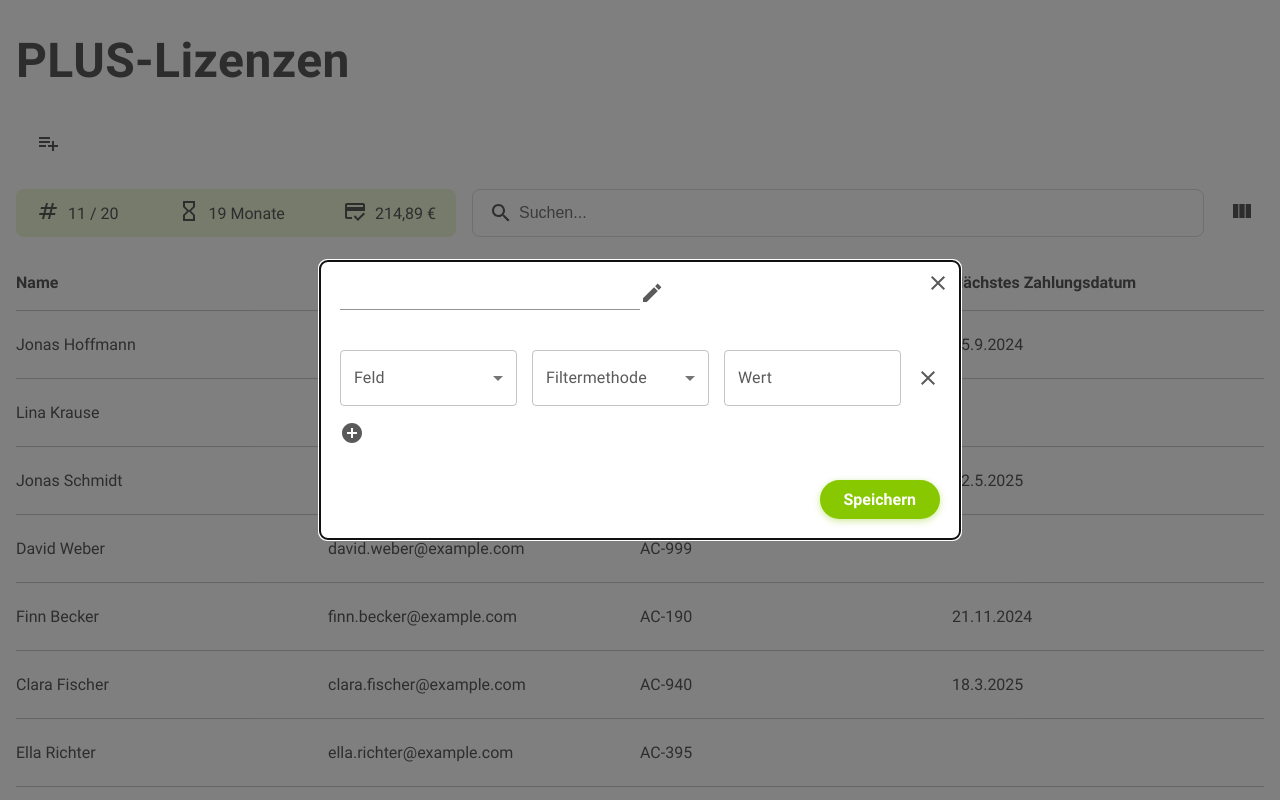
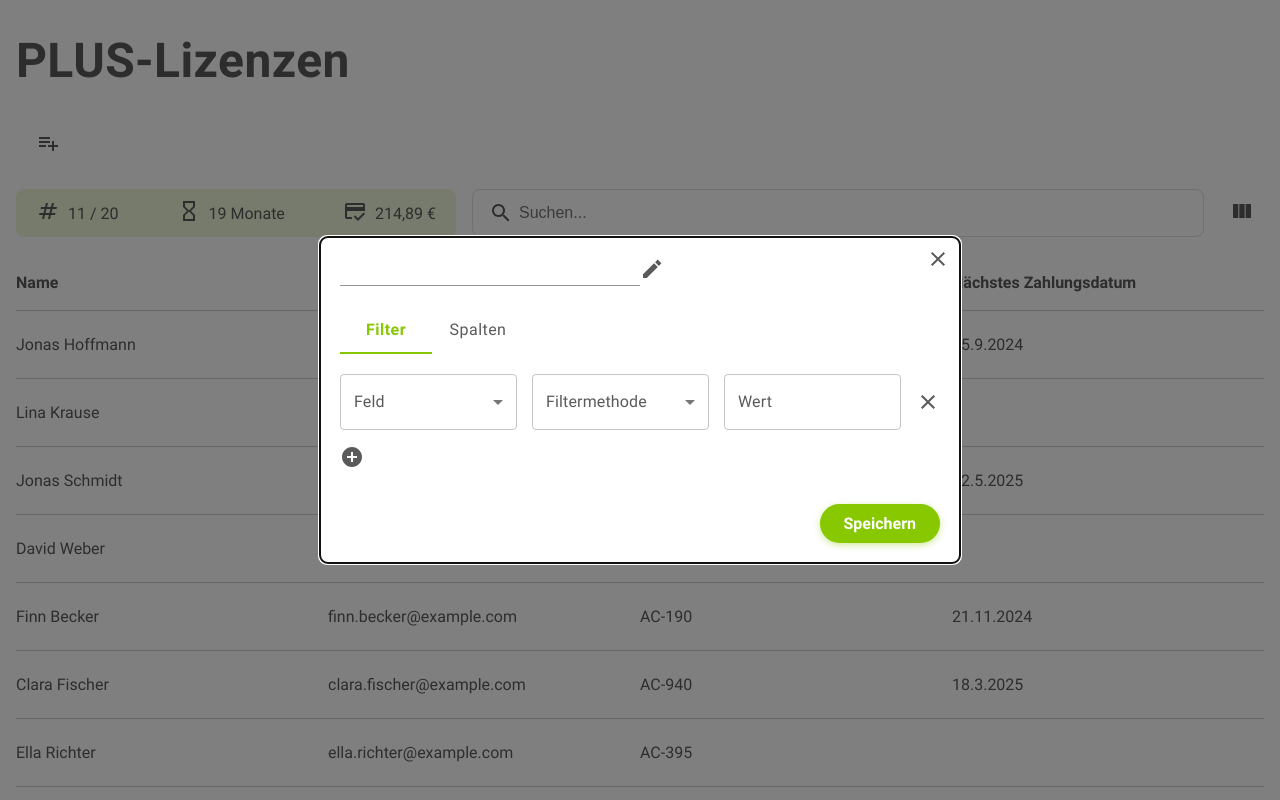
Before and after one commit to claraw-19/plus, a Next.js app: page / in a window 1280 px wide. Both pictures are taken after a click on the icon 48 px from the left and 143 px from the top of the page. Built offline with nearby package versions, Linux system fonts and the light colour scheme.

Commit message:
add tabs to switch between filter and columns

```diff
--- a/components/Plus/Filter.jsx
+++ b/components/Plus/Filter.jsx
@@ -2,7 +2,16 @@ import { useState, useContext, useEffect } from "react";
 import styled, { ThemeContext } from "styled-components";
 import FilterContainer from "@/components/Plus/FilterContainer";
 import { v4 as uuidv4 } from "uuid";
-import { Button, Input, Menu, MenuItem, Modal, Box } from "@mui/material";
+import {
+  Button,
+  Input,
+  Menu,
+  MenuItem,
+  Modal,
+  Tabs,
+  Tab,
+  Box,
+} from "@mui/material";
 import SaveButton from "@/components/common/buttons/PrimaryButton";
 import {
   AddCircle as AddCircleIcon,
@@ -25,6 +34,7 @@ export default function Filter({
   const [selectedView, setSelectedView] = useState(null);
   const [contextMenu, setContextMenu] = useState(null);
   const [isEditMode, setIsEditMode] = useState(false);
+  const [activeTab, setActiveTab] = useState(0);
 
   useEffect(() => {
     const savedViewsFromStorage = localStorage.getItem("savedViews");
@@ -152,6 +162,10 @@ export default function Filter({
     handleCloseContextMenu();
   };
 
+  const handleTabChange = (tab) => {
+    setActiveTab(tab);
+  };
+
   return (
     <>
       <Styled.SalesViewPanel>
@@ -234,6 +248,14 @@ export default function Filter({
             />
           </Styled.IconWrapper>
 
+          <Styled.Tabs
+            value={activeTab}
+            onChange={(event, newValue) => setActiveTab(newValue)}
+          >
+            <Styled.Tab label="Filter" />
+            <Styled.Tab label="Spalten" />
+          </Styled.Tabs>
+
           {filters.map((filter, index) => (
             <FilterContainer
               key={index}
@@ -255,6 +277,51 @@ export default function Filter({
 }
 
 const Styled = {
+  Tabs: styled(Tabs)`
+    .MuiTab-root {
+      font-size: 1rem !important;
+      text-transform: none !important;
+      color: ${({ theme }) => theme.colors.grey2} !important;
+      font-family: ${({ theme }) =>
+        theme.typography.fontFamily.regular} !important;
+      max-width: 900px !important;
+      ${({ theme }) => theme.breakpoints.l.mediaQuery} {
+        max-width: 600px !important;
+      }
+      ${({ theme }) => theme.breakpoints.s.mediaQuery} {
+        max-width: calc(100% - 100px) !important;
+      }
+    }
+    .Mui-selected {
+      font-family: ${({ theme }) =>
+        theme.typography.fontFamily.bold} !important;
+      color: ${({ theme }) => theme.colors.schullv1} !important;
+    }
+    .MuiAppBar-colorDefault {
+      background-color: none !important;
+    }
+    .MuiTab-wrapper {
+      text-transform: none !important;
+      font-size: 1rem !important;
+    }
+    .Mui-disabled {
+      display: none !important;
+    }
+    .MuiTouchRipple-root {
+      display: none !important;
+    }
+  `,
+
+  Tab: styled(Tab)`
+    min-width: 92px !important;
+  `,
+
+  FilterOrColumns: styled.div`
+    display: "flex";
+    justify-content: "space-around";
+    margin-bottom: "20px";
+  `,
+
   IconWrapper: styled.div`
     display: flex;
   `,
```
